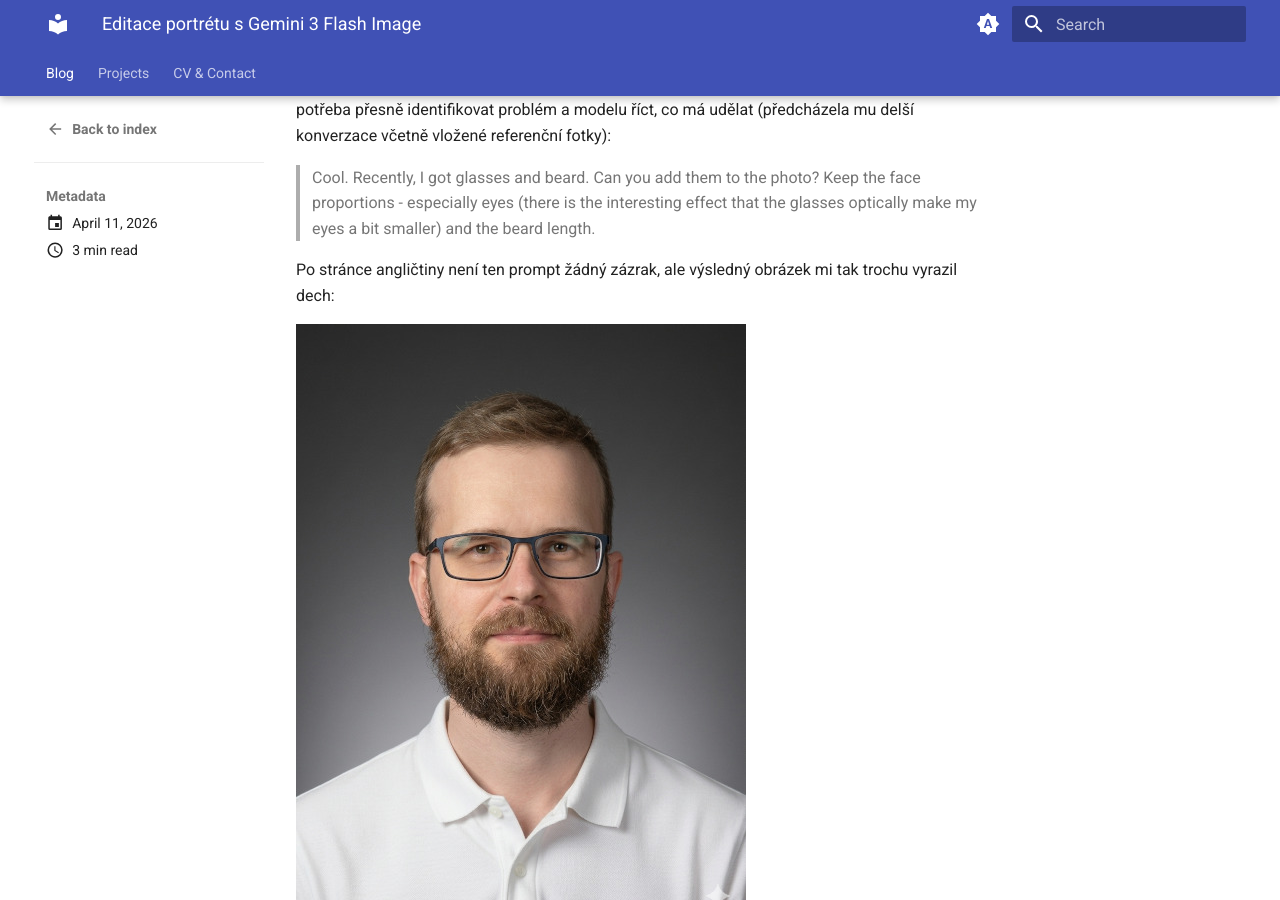
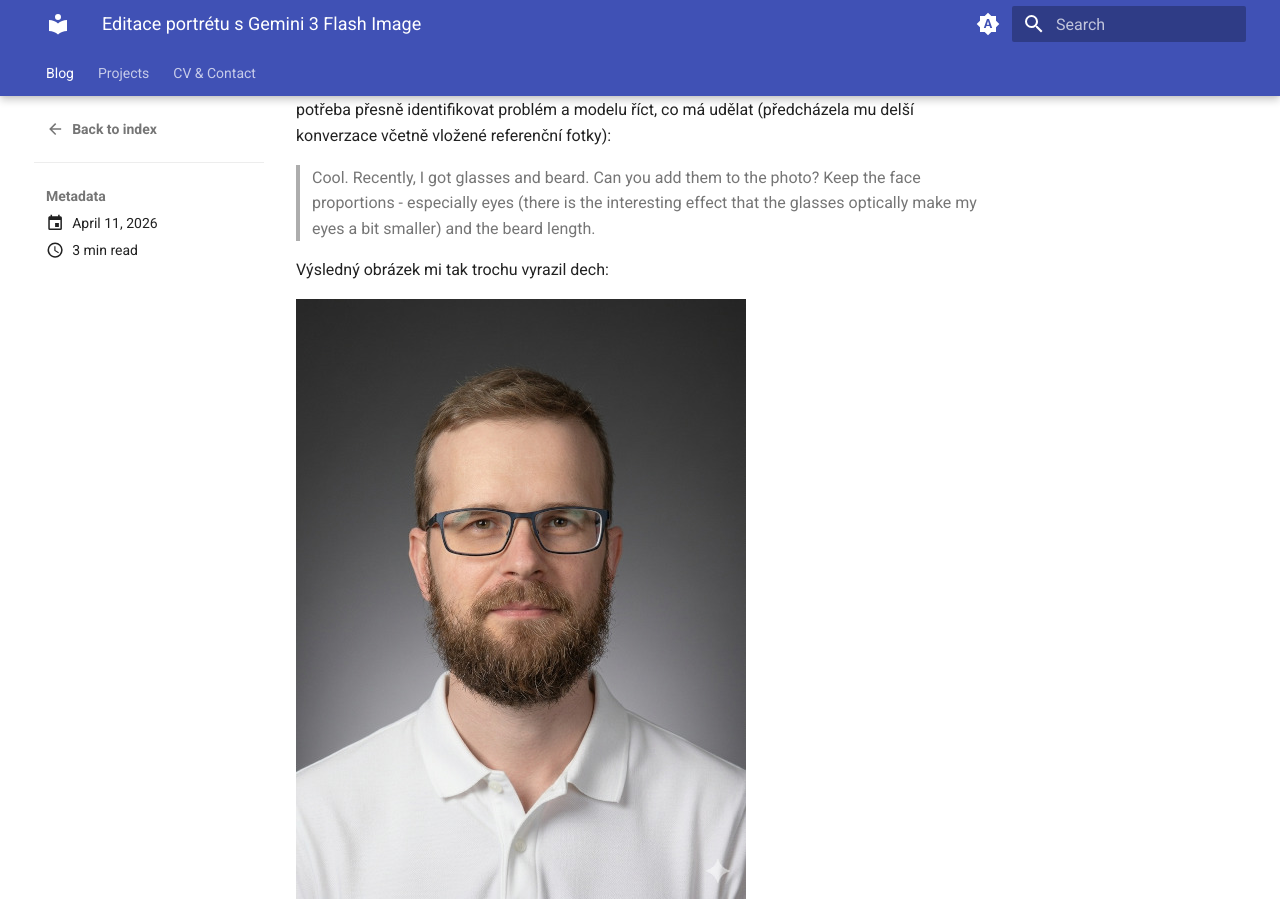
Before and after one commit to peberanek/peberanek.github.io, an MkDocs documentation site: the page built from docs/posts/editace-portretu-s-gemini-3.md, in a window 1280 px wide and 900 px high, scrolled down 2494 px. Built offline with MkDocs 1.6.1 and Material for MkDocs 9.7.7, drawn with Linux system fonts in a browser that asks for light colours.

Commit message:
blog: refine post about Gemini 3 Flash Image

```diff
--- a/docs/posts/editace-portretu-s-gemini-3.md
+++ b/docs/posts/editace-portretu-s-gemini-3.md
@@ -32,7 +32,7 @@
 
 > Cool. Recently, I got glasses and beard. Can you add them to the photo? Keep the face proportions - especially eyes (there is the interesting effect that the glasses optically make my eyes a bit smaller) and the beard length.
 
-Po stránce angličtiny není ten prompt žádný zázrak, ale výsledný obrázek mi tak trochu vyrazil dech:
+Výsledný obrázek mi tak trochu vyrazil dech:
 
 ![Velmi dobrý portrét s brýlemi a vousy](../assets/images/my_portrait_gemini.jpg)
 
```
